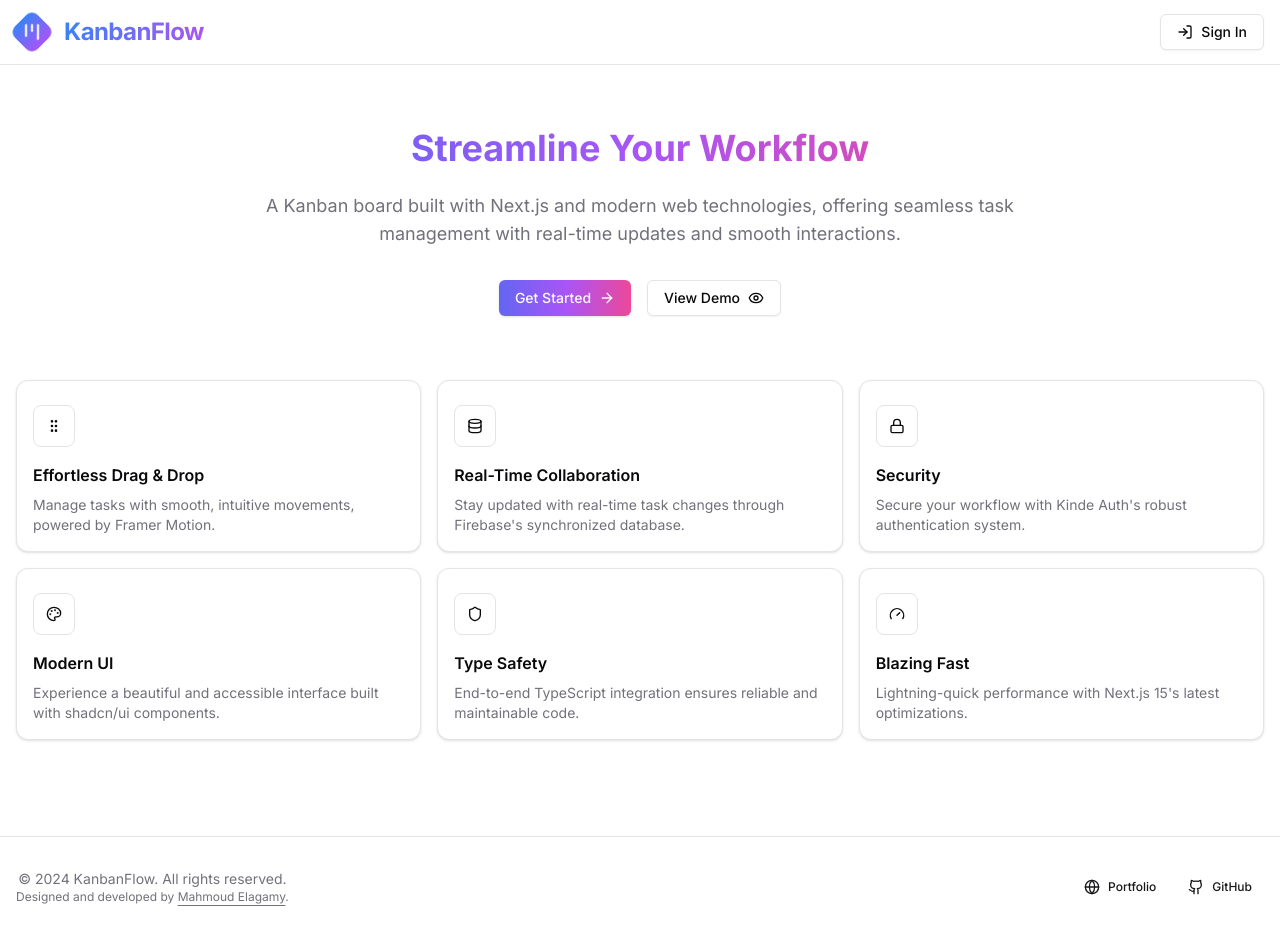
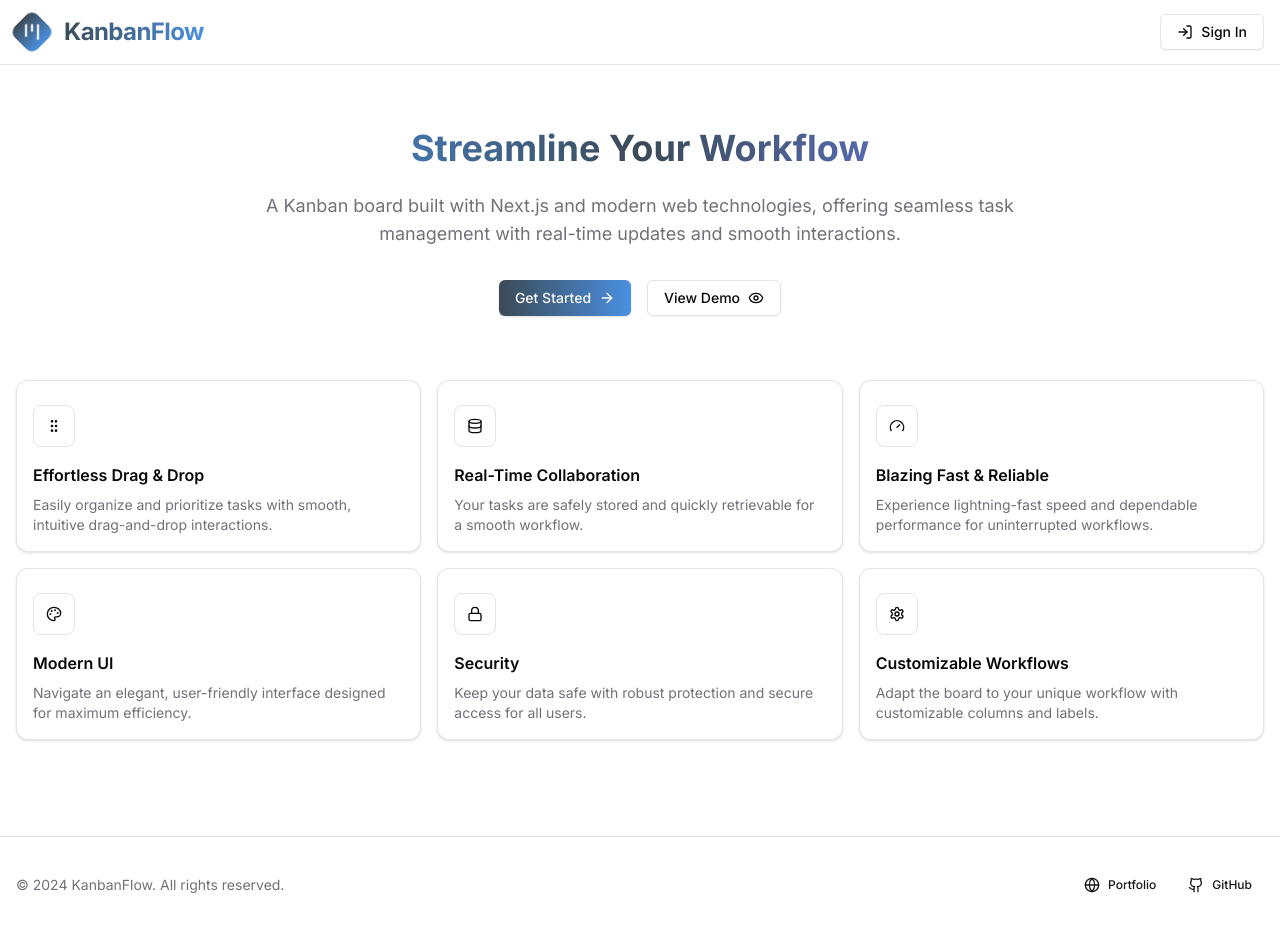
Before and after one commit to m-elagamy/kanbanflow, a Next.js app: page / in a window 1280 px wide. Built offline with nearby package versions, Linux system fonts and the light colour scheme.

Commit message:
feat: finish up overview page

```diff
--- /dev/null
+++ b/src/app/demo/page.tsx
@@ -0,0 +1,4 @@
+const Demo = () => {
+  return <div>Demo Page</div>;
+};
+export default Demo;
--- a/src/app/globals.css
+++ b/src/app/globals.css
@@ -30,6 +30,8 @@
     --chart-5: 27 87% 67%;
     --radius: 0.5rem;
   }
+}
+
 .dark {
   --background: 240 10% 3.9%;
   --foreground: 0 0% 98%;
@@ -56,7 +58,6 @@
   --chart-4: 280 65% 60%;
   --chart-5: 340 75% 55%;
 }
-}
 
 @layer base {
   * {
--- a/src/app/layout.tsx
+++ b/src/app/layout.tsx
@@ -2,7 +2,7 @@ import type { Metadata } from "next";
 import { Inter } from "next/font/google";
 import "./globals.css";
 import { ThemeProvider } from "@/providers/theme-provider";
-import Footer from "@/components/footer";
+import Footer from "@/components/footer/footer";
 
 // Google Font
 const inter = Inter({
@@ -13,9 +13,9 @@ const inter = Inter({
 
 // Metadata
 export const metadata: Metadata = {
-  title: "TaskFlow - Simplify Your Workflow",
+  title: "KanbanFlow",
   description:
-    "TaskFlow is a modern Kanban app that helps you manage tasks, organize projects, and boost productivity with ease.",
+    "KanbanFlow is a modern Kanban app that helps you manage tasks, organize projects, and boost productivity with ease.",
 };
 
 export default function RootLayout({
--- /dev/null
+++ b/src/app/login/page.tsx
@@ -0,0 +1,4 @@
+const Login = () => {
+  return <div> Login Page</div>;
+};
+export default Login;
--- a/src/app/overview/Overview.tsx
+++ b/src/app/overview/Overview.tsx
@@ -1,15 +1,6 @@
 "use client";
 
-import {
-  ArrowRight,
-  Shield,
-  Gauge,
-  Palette,
-  Lock,
-  Database,
-  GripVertical,
-  Eye,
-} from "lucide-react";
+import { ArrowRight, Eye } from "lucide-react";
 import { Button } from "@/components/ui/button";
 import { Card, CardContent } from "@/components/ui/card";
 import KanbanLogo from "@/app/overview/components/kanban-logo";
@@ -17,61 +8,10 @@ import NavigationButtons from "./components/navigation-buttons";
 import { motion } from "framer-motion";
 import { cloneElement } from "react";
 import Link from "next/link";
+import { fadeIn, stagger } from "@/utils/motion-variants";
+import { features } from "./data";
 
 const Overview = () => {
-  const features = [
-    {
-      icon: <GripVertical />,
-      title: "Effortless Drag & Drop",
-      description:
-        "Manage tasks with smooth, intuitive movements, powered by Framer Motion.",
-    },
-    {
-      icon: <Database />,
-      title: "Real-Time Collaboration",
-      description:
-        "Stay updated with real-time task changes through Firebase's synchronized database.",
-    },
-    {
-      icon: <Lock />,
-      title: "Security",
-      description:
-        "Secure your workflow with Kinde Auth's robust authentication system.",
-    },
-    {
-      icon: <Palette />,
-      title: "Modern UI",
-      description:
-        "Experience a beautiful and accessible interface built with shadcn/ui components.",
-    },
-    {
-      icon: <Shield />,
-      title: "Type Safety",
-      description:
-        "End-to-end TypeScript integration ensures reliable and maintainable code.",
-    },
-    {
-      icon: <Gauge />,
-      title: "Blazing Fast",
-      description:
-        "Lightning-quick performance with Next.js 15's latest optimizations.",
-    },
-  ];
-
-  const fadeIn = {
-    initial: { opacity: 0, y: 20 },
-    animate: { opacity: 1, y: 0 },
-    transition: { duration: 0.6 },
-  };
-
-  const stagger = {
-    animate: {
-      transition: {
-        staggerChildren: 0.1,
-      },
-    },
-  };
-
   return (
     <>
       <header>
@@ -92,7 +32,7 @@ const Overview = () => {
         <section className="container pb-16 pt-32 md:pb-24">
           <div className="mx-auto mb-16 max-w-3xl text-center">
             <motion.h1
-              className="mb-6 bg-gradient-to-r from-indigo-500 via-purple-500 to-pink-500 bg-clip-text text-3xl font-bold text-transparent md:text-4xl"
+              className="mb-6 bg-gradient-to-r from-[#4A90E2] via-[#3b4a56] to-[#667eea] bg-clip-text text-3xl font-bold text-transparent md:text-4xl"
               variants={fadeIn}
             >
               Streamline Your Workflow
@@ -107,7 +47,7 @@ const Overview = () => {
             </motion.p>
             <motion.div className="flex justify-center gap-4" variants={fadeIn}>
               <Button
-                className="group relative overflow-hidden bg-gradient-to-r from-indigo-500 via-purple-500 to-pink-500"
+                className="group relative bg-gradient-to-r from-[#3b4a56] to-[#4A90E2]"
                 asChild
               >
                 <Link href="/login">
@@ -149,7 +89,7 @@ const Overview = () => {
                       className: "size-4",
                     })}
                   </div>
-                  <h3 className="mb-2 font-semibold">{feature.title}</h3>
+                  <h2 className="mb-2 font-semibold">{feature.title}</h2>
                   <p className="text-sm text-muted-foreground">
                     {feature.description}
                   </p>
--- a/src/app/overview/components/kanban-logo.tsx
+++ b/src/app/overview/components/kanban-logo.tsx
@@ -1,5 +1,3 @@
-"use client";
-
 import Link from "next/link";
 import { motion } from "framer-motion";
 import { Kanban } from "lucide-react";
@@ -9,7 +7,8 @@ const KanbanLogo = () => {
     <motion.div
       initial={{ opacity: 0, x: -20 }}
       animate={{ opacity: 1, x: 0 }}
-      whileHover={{ scale: 1.05 }}
+      whileHover={{ scale: 1.03 }}
+      transition={{ type: "spring", stiffness: 250, damping: 3 }}
     >
       <Link
         href="/"
@@ -17,7 +16,7 @@ const KanbanLogo = () => {
         aria-label="Go to KanbanFlow homepage"
       >
         <motion.div
-          className="grid size-6 rotate-45 transform place-content-center rounded-lg bg-gradient-to-r from-blue-500 to-purple-500 md:size-8"
+          className={`grid size-6 rotate-45 transform place-content-center rounded-lg bg-gradient-to-r from-[#3b4a56] to-[#4A90E2] md:size-8`}
           animate={{
             rotate: 45,
             transition: { type: "spring", stiffness: 250, damping: 3 },
@@ -26,7 +25,9 @@ const KanbanLogo = () => {
           <Kanban className="size-5 -rotate-45 text-white md:size-6" />
         </motion.div>
 
-        <span className="bg-gradient-to-r from-blue-500 to-purple-500 bg-clip-text text-xl font-bold -tracking-wide text-transparent md:text-2xl">
+        <span
+          className={`bg-gradient-to-r from-[#3b4a56] to-[#4A90E2] bg-clip-text text-xl font-bold -tracking-wide text-transparent md:text-2xl`}
+        >
           KanbanFlow
         </span>
       </Link>
--- /dev/null
+++ b/src/app/overview/data.tsx
@@ -0,0 +1,49 @@
+import {
+  Database,
+  Gauge,
+  GripVertical,
+  Lock,
+  Palette,
+  Settings,
+} from "lucide-react";
+
+const features = [
+  {
+    icon: <GripVertical />,
+    title: "Effortless Drag & Drop",
+    description:
+      "Easily organize and prioritize tasks with smooth, intuitive drag-and-drop interactions.",
+  },
+  {
+    icon: <Database />,
+    title: "Real-Time Collaboration",
+    description:
+      "Your tasks are safely stored and quickly retrievable for a smooth workflow.",
+  },
+  {
+    icon: <Gauge />,
+    title: "Blazing Fast & Reliable",
+    description:
+      "Experience lightning-fast speed and dependable performance for uninterrupted workflows.",
+  },
+  {
+    icon: <Palette />,
+    title: "Modern UI",
+    description:
+      "Navigate an elegant, user-friendly interface designed for maximum efficiency.",
+  },
+  {
+    icon: <Lock />,
+    title: "Security",
+    description:
+      "Keep your data safe with robust protection and secure access for all users.",
+  },
+  {
+    icon: <Settings />,
+    title: "Customizable Workflows",
+    description:
+      "Adapt the board to your unique workflow with customizable columns and labels.",
+  },
+];
+
+export { features };
--- /dev/null
+++ b/src/components/footer/data.tsx
@@ -0,0 +1,16 @@
+import { Github, Globe } from "lucide-react";
+
+const links = [
+  {
+    href: "https://agamy.netlify.app",
+    icon: <Globe />,
+    label: "Portfolio",
+  },
+  {
+    href: "https://github.com/Mahmoud-Elagamy/kanban-app",
+    icon: <Github />,
+    label: "GitHub",
+  },
+];
+
+export { links };
--- a/src/components/footer.tsx
+++ b/src/components/footer/footer.tsx
@@ -1,20 +1,7 @@
-import { Github, Globe } from "lucide-react";
-import { Button } from "./ui/button";
+import { Button } from "../ui/button";
+import { links } from "./data";
 
 const Footer = () => {
-  const links = [
-    {
-      href: "https://agamy.netlify.app",
-      icon: <Globe />,
-      label: "Portfolio",
-    },
-    {
-      href: "https://github.com/Mahmoud-Elagamy/kanban-app",
-      icon: <Github />,
-      label: "GitHub",
-    },
-  ];
-
   return (
     <footer className="border-t py-8 text-center">
       <div className="container">
@@ -23,22 +10,10 @@ const Footer = () => {
             <p className="text-sm text-muted-foreground">
               © 2024 KanbanFlow. All rights reserved.
             </p>
-            <p className="text-xs text-muted-foreground">
-              Designed and developed by{" "}
-              <a
-                href="https://www.linkedin.com/in/mahmoudelagamy/"
-                target="_blank"
-                rel="noopener noreferrer"
-                className="underline underline-offset-4 transition-colors hover:text-primary"
-              >
-                Mahmoud Elagamy
-              </a>
-              .
-            </p>
           </div>
           <div className="flex items-center justify-center gap-2">
-            {links.map((link, index) => (
-              <div key={index}>
+            {links.map((link) => (
+              <div key={link.label}>
                 <Button variant="link" size="sm" asChild>
                   <a href={link.href} target="_blank" rel="noopener noreferrer">
                     {link.icon}
--- /dev/null
+++ b/src/utils/motion-variants.ts
@@ -0,0 +1,15 @@
+const fadeIn = {
+  initial: { opacity: 0, y: 20 },
+  animate: { opacity: 1, y: 0 },
+  transition: { duration: 0.6 },
+};
+
+const stagger = {
+  animate: {
+    transition: {
+      staggerChildren: 0.1,
+    },
+  },
+};
+
+export { fadeIn, stagger };
```
Lines whose indentation alone changed are shown as unchanged.
